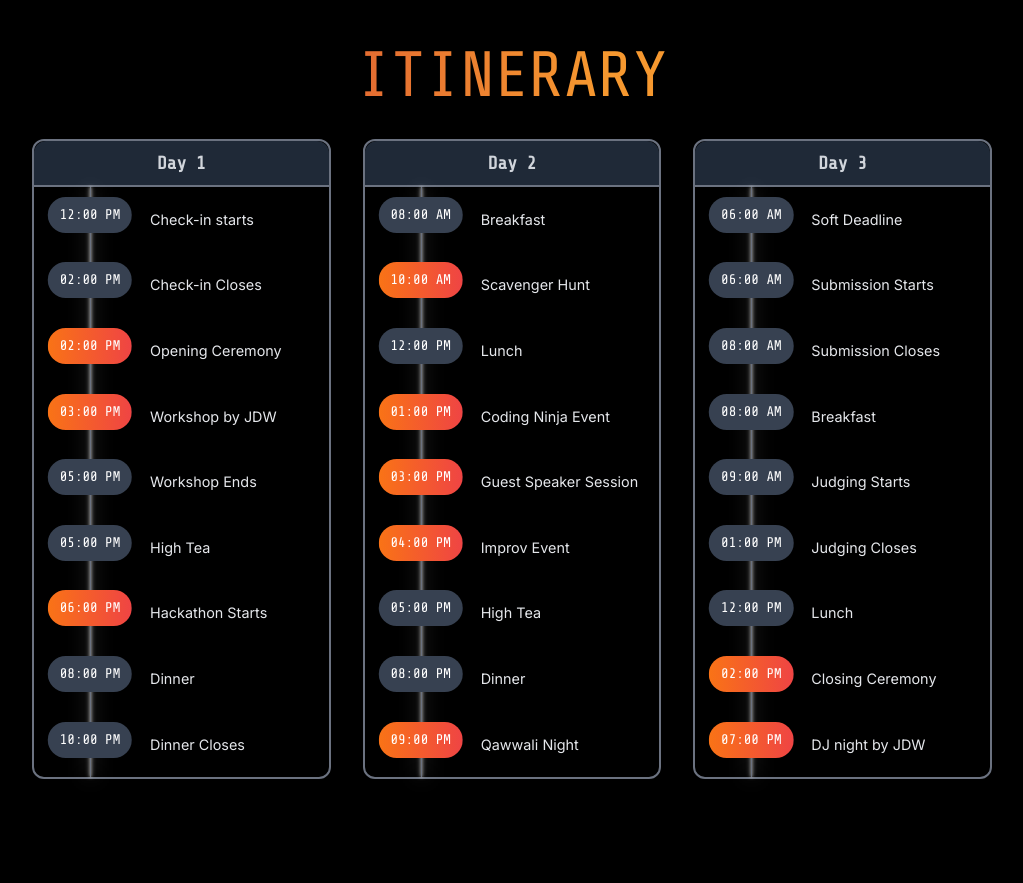
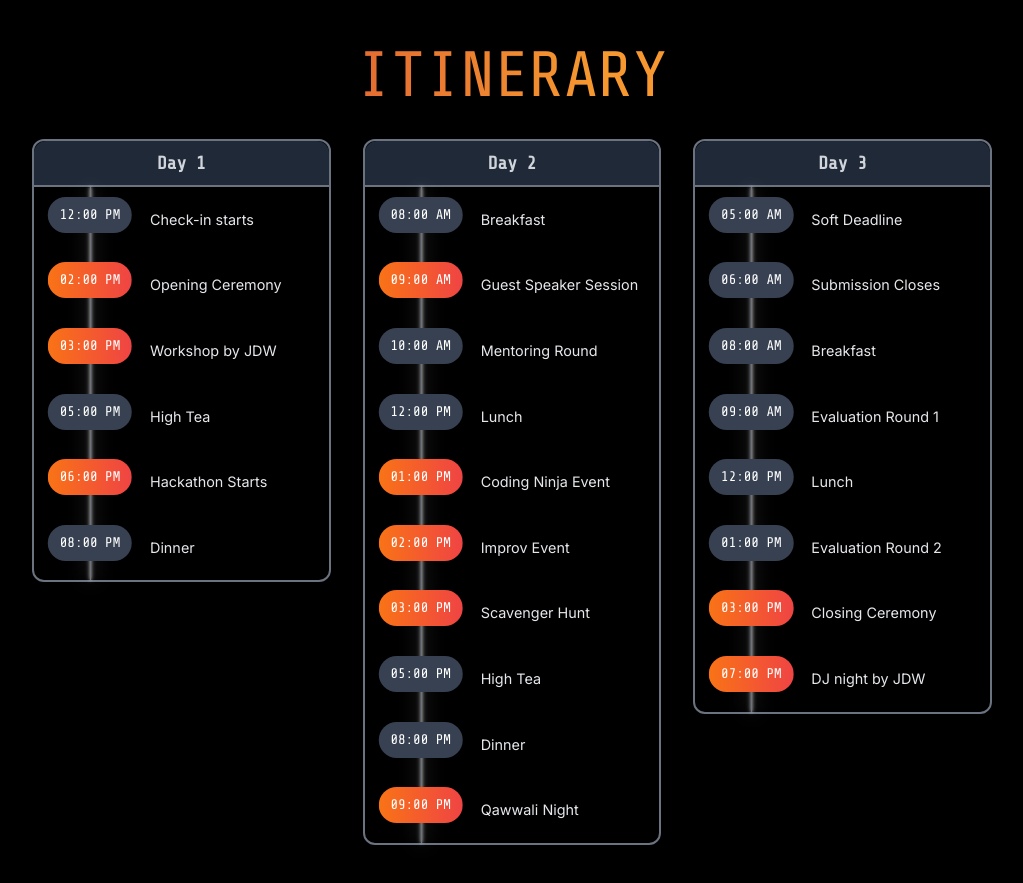
Before and after one commit to adistrim/hackJKLUv3, a Next.js app: page / in a window 1280 px wide. Shown: the part 3200-4083 px from the top of the page, without its empty margins (128-1151 px from the left). Built offline with nearby package versions, Linux system fonts and the light colour scheme.

Commit message:
updated itinerary and changed the search-layout of the challenges page

```diff
--- a/src/app/challenges/page.tsx
+++ b/src/app/challenges/page.tsx
@@ -57,14 +57,14 @@ const Challenges: React.FC = () => {
   return (
     <div className="my-[1rem] min-h-screen text-white md:my-[3rem]">
       <div className="mx-auto max-w-screen-xl px-4 py-8">
-        <div className="mb-4 flex flex-col items-start justify-between md:flex-row md:items-center">
+        <div className="mb-4 flex flex-col justify-center  md:flex-row md:items-center">
           <div className="relative">
             <input
               type="text"
               placeholder="Search by ID or Title"
               value={searchTerm}
               onChange={(e) => setSearchTerm(e.target.value)}
-              className="w-80 rounded-md border-2 border-gray-600 bg-gray-800 px-4 py-2 text-[0.8rem] text-white focus:border-blue-300 focus:outline-none md:w-96 md:pr-10 md:text-base"
+              className="w-full rounded-md border-2 border-gray-600 bg-gray-800 px-4 py-2 text-[0.8rem] text-white focus:border-blue-300 focus:outline-none md:w-96 md:pr-10 md:text-base"
             />
             <span className="pointer-events-none absolute inset-y-0 right-0 flex items-center pr-3 text-gray-400">
               <svg
@@ -91,7 +91,7 @@ const Challenges: React.FC = () => {
           </div>
 
           <select
-            className="my-5 rounded-md border border-gray-600 bg-gray-800 px-4 py-2 text-[0.8rem] text-gray-400 focus:border-blue-300 focus:outline-none md:text-base"
+            className="my-5 rounded-md border-2 border-gray-600 bg-gray-800 px-4 py-2 text-[0.8rem] text-gray-400 focus:border-blue-300 focus:outline-none md:ml-4 md:text-base"
             value={selectedOption}
             onChange={(e) => setSelectedOption(e.target.value)}
           >
--- a/src/app/components/timeline.tsx
+++ b/src/app/components/timeline.tsx
@@ -18,7 +18,7 @@ const Timeline: React.FC<TimelineProps> = ({ events, highlightEvents }) => {
   return (
     <div className="relative ml-[3.5rem]">
       <div
-        className="h-full w-px bg-gray-500 absolute left-0"
+        className="absolute left-0 h-full w-px bg-gray-500"
         style={{
           boxShadow:
             "0px 0px 2.783px 0px #FFF, 0px 0px 5.566px 0px #FFF, 0px 0px 19.481px 0px #FFF",
@@ -26,10 +26,10 @@ const Timeline: React.FC<TimelineProps> = ({ events, highlightEvents }) => {
       ></div>
       <div className="flex flex-col items-start">
         {events.map((event, index) => (
-          <div key={index} className="flex items-start my-2.5">
+          <div key={index} className="my-2.5 flex items-start">
             <div
-              className={`${tech_mono.className} absolute left-0 transform -translate-x-1/2 bg-gray-700 text-white
-            font-semibold px-3 py-2 rounded-full text-sm ${
+              className={`${tech_mono.className} absolute left-0 -translate-x-1/2 transform rounded-full bg-gray-700
+            px-3 py-2 text-sm font-semibold text-white ${
               highlightEvents && highlightEvents.includes(event.event)
                 ? "bg-gradient-to-r from-orange-500 to-red-500 text-black"
                 : ""
@@ -37,7 +37,9 @@ const Timeline: React.FC<TimelineProps> = ({ events, highlightEvents }) => {
             >
               {event.time}
             </div>
-            <div className={`text-gray-200 px-3 py-3 ml-[3rem] text-[0.9rem] ${inter.className}`}>
+            <div
+              className={`ml-[3rem] px-3 py-3 text-[0.9rem] text-gray-200 ${inter.className}`}
+            >
               {event.event}
             </div>
           </div>
--- a/src/app/data/itinerary.json
+++ b/src/app/data/itinerary.json
@@ -1,35 +1,32 @@
 {
   "day1Events": [
     { "time": "12:00 PM", "event": "Check-in starts" },
-    { "time": "02:00 PM", "event": "Check-in Closes" },
     { "time": "02:00 PM", "event": "Opening Ceremony" },
     { "time": "03:00 PM", "event": "Workshop by JDW" },
-    { "time": "05:00 PM", "event": "Workshop Ends" },
     { "time": "05:00 PM", "event": "High Tea" },
     { "time": "06:00 PM", "event": "Hackathon Starts" },
-    { "time": "08:00 PM", "event": "Dinner" },
-    { "time": "10:00 PM", "event": "Dinner Closes" }
+    { "time": "08:00 PM", "event": "Dinner" }
   ],
   "day2Events": [
     { "time": "08:00 AM", "event": "Breakfast" },
-    { "time": "10:00 AM", "event": "Scavenger Hunt" },
+    { "time": "09:00 AM", "event": "Guest Speaker Session" },
+    { "time": "10:00 AM", "event": "Mentoring Round" },
     { "time": "12:00 PM", "event": "Lunch" },
     { "time": "01:00 PM", "event": "Coding Ninja Event" },
-    { "time": "03:00 PM", "event": "Guest Speaker Session" },
-    { "time": "04:00 PM", "event": "Improv Event" },
+    { "time": "02:00 PM", "event": "Improv Event" },
+    { "time": "03:00 PM", "event": "Scavenger Hunt" },
     { "time": "05:00 PM", "event": "High Tea" },
     { "time": "08:00 PM", "event": "Dinner" },
     { "time": "09:00 PM", "event": "Qawwali Night" }
   ],
   "day3Events": [
-    { "time": "06:00 AM", "event": "Soft Deadline" },
-    { "time": "06:00 AM", "event": "Submission Starts" },
-    { "time": "08:00 AM", "event": "Submission Closes" },
+    { "time": "05:00 AM", "event": "Soft Deadline" },
+    { "time": "06:00 AM", "event": "Submission Closes" },
     { "time": "08:00 AM", "event": "Breakfast" },
-    { "time": "09:00 AM", "event": "Judging Starts" },
-    { "time": "01:00 PM", "event": "Judging Closes" },
+    { "time": "09:00 AM", "event": "Evaluation Round 1" },
     { "time": "12:00 PM", "event": "Lunch" },
-    { "time": "02:00 PM", "event": "Closing Ceremony" },
+    { "time": "01:00 PM", "event": "Evaluation Round 2" },
+    { "time": "03:00 PM", "event": "Closing Ceremony" },
     { "time": "07:00 PM", "event": "DJ night by JDW" }
   ]
 }
--- a/src/app/itinerary/page.tsx
+++ b/src/app/itinerary/page.tsx
@@ -35,12 +35,12 @@ const Itinerary: React.FC = () => {
 
   return (
     <div
-      className={`${pathname === '/itinerary' ? 'block' : 'hidden md:block'} min-h-screen mx-[1rem] md:mx-0 my-[3rem] md:my-[15rem]`}
+      className={`${pathname === "/itinerary" ? "block" : "hidden md:block"} mx-[1rem] my-[3rem] min-h-screen md:mx-0 md:my-[15rem]`}
       id="itinerary-section"
     >
       <div className="container mx-auto">
         <h1
-          className={`${tech_mono.className} text-[2rem] md:text-[4rem] text-center mb-4`}
+          className={`${tech_mono.className} mb-4 text-center text-[2rem] md:text-[4rem]`}
           style={{
             backgroundImage:
               "linear-gradient(90deg, #cf3a33 5.87%, #f6982f 59.11%)",
@@ -50,18 +50,25 @@ const Itinerary: React.FC = () => {
         >
           ITINERARY
         </h1>
-        <div className={`grid grid-cols-1 md:grid-cols-3 gap-8`}>
+        <div className={`grid grid-cols-1 gap-8 md:grid-cols-3`}>
+          <div>
             <div className="rounded-xl border-2 border-gray-500">
-            <h2 className="text-center border-b-2 border-gray-500 text-lg font-semibold text-gray-300 bg-gray-800 px-4 py-2 rounded-t-xl">
+              <h2 className="rounded-t-xl border-b-2 border-gray-500 bg-gray-800 px-4 py-2 text-center text-lg font-semibold text-gray-300">
                 Day 1
               </h2>
               <Timeline
                 events={day1Events}
-              highlightEvents={["Opening Ceremony", "Workshop by JDW", "Hackathon Starts"]}
+                highlightEvents={[
+                  "Opening Ceremony",
+                  "Workshop by JDW",
+                  "Hackathon Starts",
+                ]}
               />
             </div>
-          <div className="border-2 border-gray-500 rounded-xl">
-            <h2 className="text-center border-b-2 border-gray-500 text-lg font-semibold text-gray-300 bg-gray-800 px-4 py-2 rounded-t-xl">
+          </div>
+          <div>
+            <div className="rounded-xl border-2 border-gray-500">
+              <h2 className="rounded-t-xl border-b-2 border-gray-500 bg-gray-800 px-4 py-2 text-center text-lg font-semibold text-gray-300">
                 Day 2
               </h2>
               <Timeline
@@ -75,8 +82,10 @@ const Itinerary: React.FC = () => {
                 ]}
               />
             </div>
-          <div className="border-2 border-gray-500 rounded-xl">
-            <h2 className="text-center border-b-2 border-gray-500 text-lg font-semibold text-gray-300 bg-gray-800 px-4 py-2 rounded-t-xl">
+          </div>
+          <div>
+            <div className="rounded-xl border-2 border-gray-500">
+              <h2 className="rounded-t-xl border-b-2 border-gray-500 bg-gray-800 px-4 py-2 text-center text-lg font-semibold text-gray-300">
                 Day 3
               </h2>
               <Timeline
@@ -86,8 +95,9 @@ const Itinerary: React.FC = () => {
             </div>
           </div>
         </div>
+      </div>
       <button
-        className={`fixed hidden md:block md:bottom-20 md:right-10 text-black py-2 px-4 rounded-full bg-gradient-to-r from-yellow-400 to-red-500 z-50 ${inter.className}`}
+        className={`fixed z-50 hidden rounded-full bg-gradient-to-r from-yellow-400 to-red-500 px-4 py-2 text-black md:bottom-20 md:right-10 md:block ${inter.className}`}
         onClick={scrollToItinerary}
       >
         Go to Itinerary
```
Lines whose indentation alone changed are shown as unchanged.
